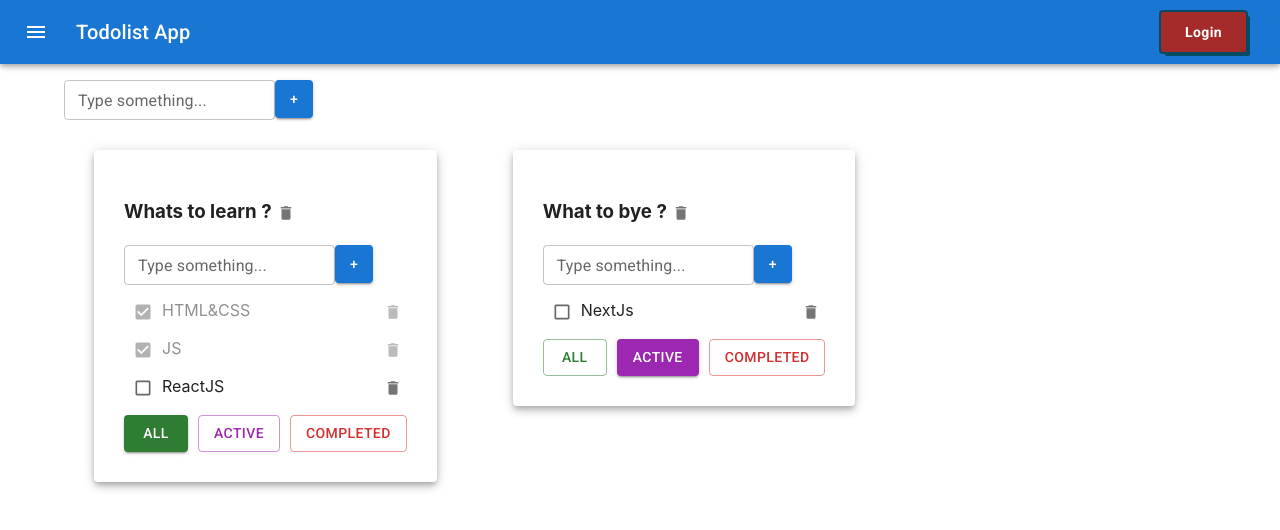
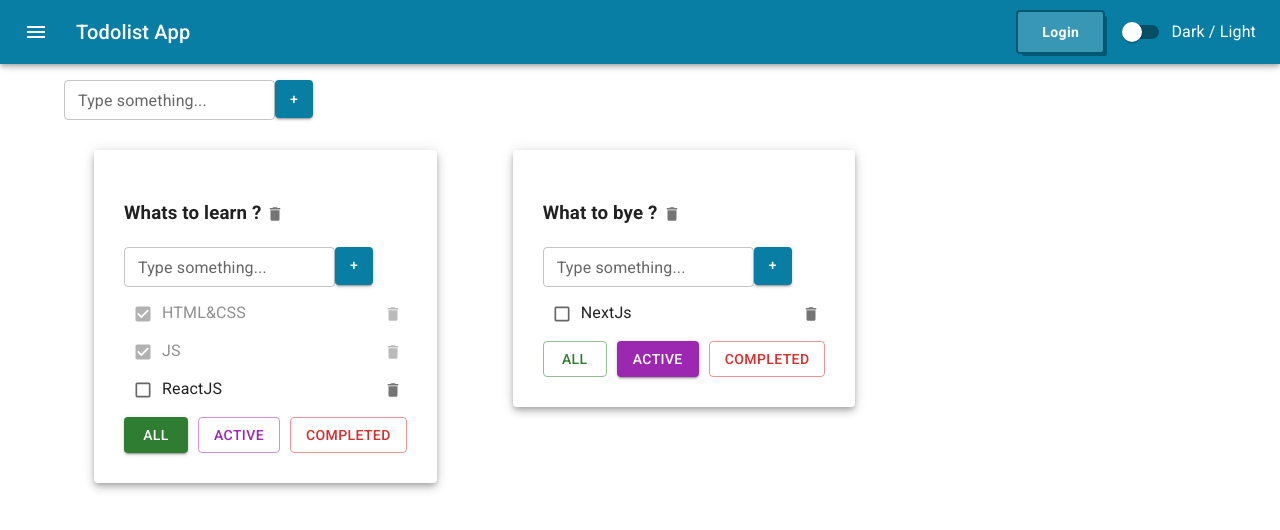
Before and after one commit to ArturLimaiko/1-todolist, a React (Create React App) app: page / in a window 1280 px wide. Shown: the top 530 px of the page. Built offline with nearby package versions, Linux system fonts and the light colour scheme.

Commit message:
Спринт 02 - неделя 3 еще пару допилов + сделали переключение темы светлая / темная

```diff
--- a/src/App.tsx
+++ b/src/App.tsx
@@ -7,7 +7,9 @@ import ButtonAppBar from "./ButtonAppBar";
 import Container from '@mui/material/Container';
 import Grid from '@mui/material/Grid2';
 import Paper from '@mui/material/Paper';
-import {createTheme, ThemeProvider} from "@mui/material";
+import {createTheme,ThemeProvider} from "@mui/material";
+import CssBaseline from "@mui/material/CssBaseline";
+
 
 export type TaskType = { id: string, title: string, isDone: boolean }
 
@@ -16,6 +18,8 @@ export type TodoListType = { id: string, title: string, filter: FilterValuesType
 export type TasksStateType = { [todolistId: string]: TaskType[] }
 
 export type FilterValuesType = 'all' | 'active' | 'completed'
+
+export type ThemeModeType = 'dark' | 'light'
 
 const todolistId_1 = v1()
 const todolistId_2 = v1()
@@ -113,14 +117,27 @@ function App() {
         )
     })
 
-    const theme = createTheme({});
+    const [themeMode, setThemeMode] = useState<ThemeModeType>('light')
+
+    const theme = createTheme({
+        palette: {
+            mode: themeMode === 'light' ? 'light' : 'dark',
+            primary: {
+                main: '#087EA4'
+            }
+        }
+    });
+
+    const changeModeHandler = () => {
+        setThemeMode(themeMode == 'light' ? 'dark' : 'light')
+    }
 
     return (
         <div className="App">
             <ThemeProvider theme={theme}>
                 <Container fixed>
                     <Grid>
-                        <ButtonAppBar/>
+                        <ButtonAppBar onChange={changeModeHandler}/>
 
                         <Grid container>
                             <AddItemForm addItem={addTodoList}/>
@@ -132,6 +149,7 @@ function App() {
 
                     </Grid>
                 </Container>
+                <CssBaseline />
             </ThemeProvider>
         </div>
     );
--- a/src/ButtonAppBar.tsx
+++ b/src/ButtonAppBar.tsx
@@ -6,8 +6,17 @@ import Typography from '@mui/material/Typography';
 import IconButton from '@mui/material/IconButton';
 import MenuIcon from '@mui/icons-material/Menu';
 import {MenuButton} from "./MenuButton";
+import {useTheme} from "@mui/material";
+import Switch from "@mui/material/Switch";
 
-export default function ButtonAppBar() {
+export type ButtonAppBarType = {
+    onChange: () => void
+}
+
+export default function ButtonAppBar({onChange}: ButtonAppBarType) {
+
+    const theme = useTheme();
+
     return (
         <Box sx={{flexGrow: 1, paddingBottom: '80px'}}>
             <AppBar position="fixed">
@@ -24,7 +33,10 @@ export default function ButtonAppBar() {
                     <Typography variant="h6" component="div" sx={{flexGrow: 1}}>
                         Todolist App
                     </Typography>
-                    <MenuButton color="inherit" background={'brown'}>Login</MenuButton>
+                    <MenuButton color="inherit" background={theme.palette.primary.light}>Login</MenuButton>
+                    <Switch color={'default'}
+                            onChange={onChange}
+                    /> Dark / Light
                 </Toolbar>
             </AppBar>
         </Box>
--- a/src/MenuButton.tsx
+++ b/src/MenuButton.tsx
@@ -5,15 +5,15 @@ type MenuButtonProps = {
     background?: string
 };
 
-export const MenuButton = styled(Button)<MenuButtonProps>(({background})=>({
+export const MenuButton = styled(Button)<MenuButtonProps>(({background, theme})=>({
     minWidth: '110',
     fontWeight: 'bold',
-    boxShadow: '0 0 0 2px #054B62, 4px 4px 0 0 #054B62',
+    boxShadow: `0 0 0 2px ${theme.palette.primary.dark}, 4px 4px 0 0 ${theme.palette.primary.dark}`,
     borderRadius: '2px',
     textTransform: 'capitalize',
     margin: '0 10px',
     padding: '8px 24px',
-    color: '#ffffff',
-    backgroundColor: background || '#1565c0',
+    color: theme.palette.primary.contrastText,
+    backgroundColor: background || theme.palette.primary.light,
     //ставь background , а если ничего не прилетело то ставь '#1565c0' этот цвет
 }));
```
